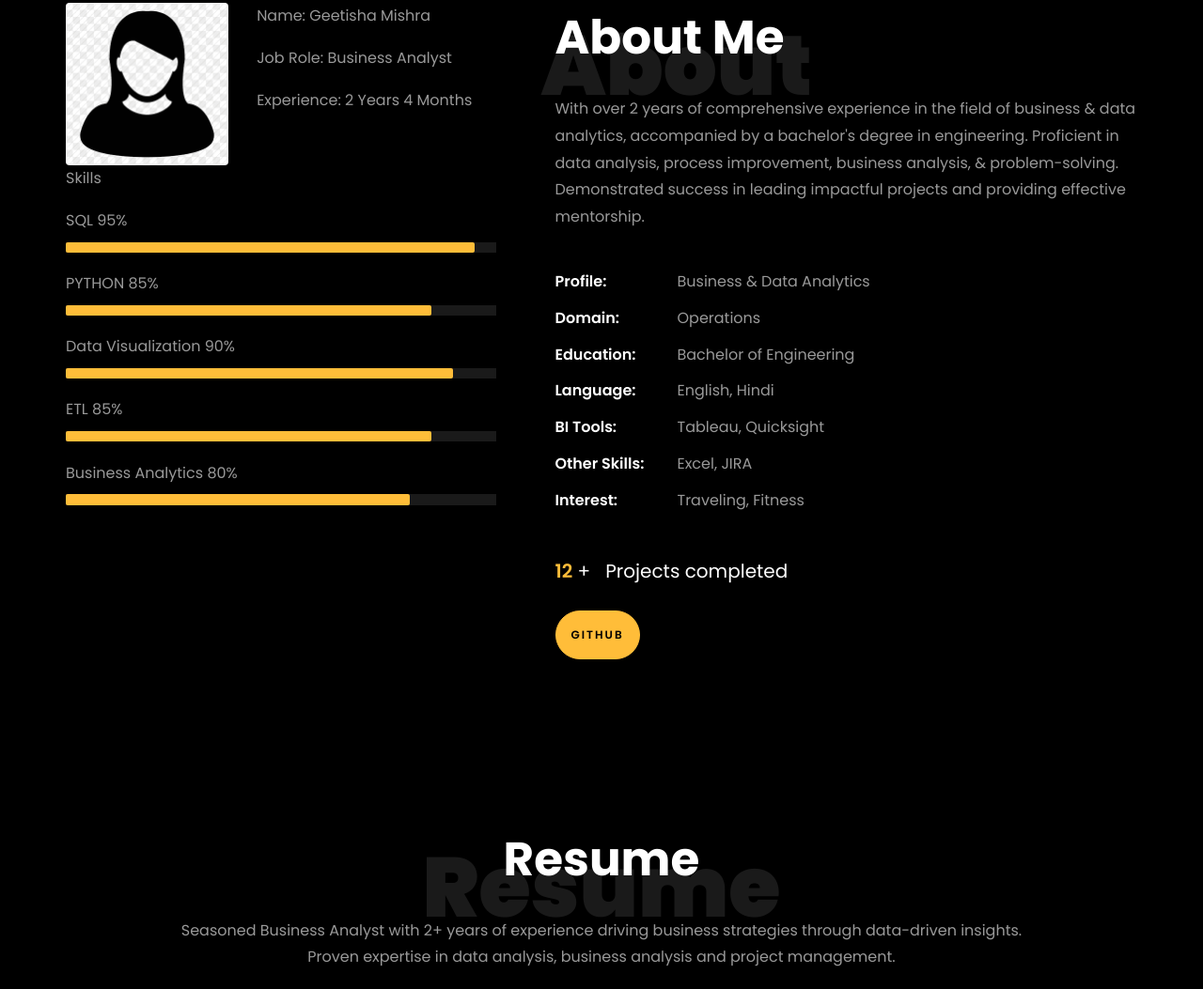
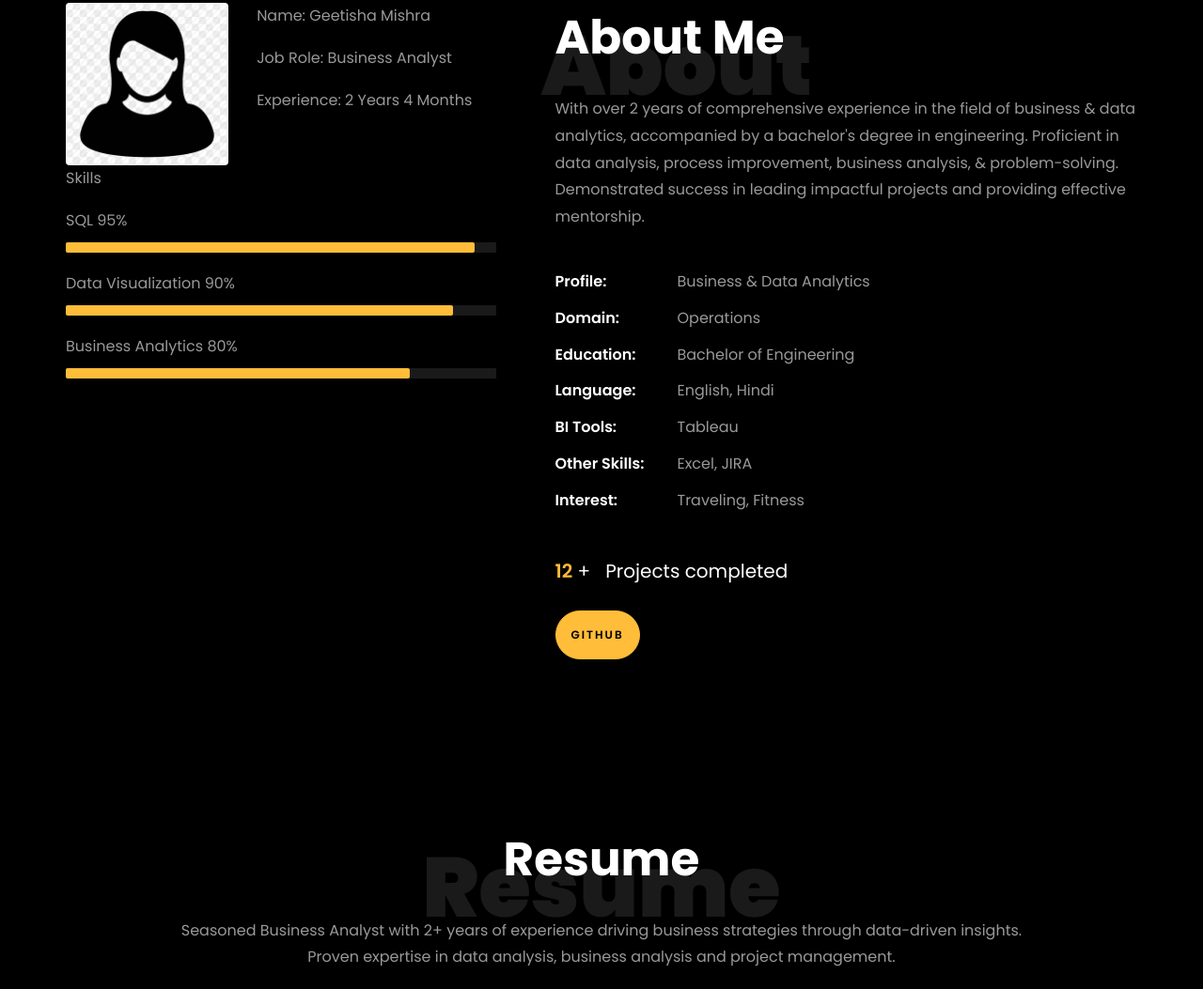
Before and after one commit to geetisha/geetisha.github.io, a plain HTML site: page index.html in a window 1280 px wide. Shown: the part 859-1912 px from the top of the page at 94% size. Drawn offline with Linux system fonts and the light colour scheme; files whose address does not match are found by name.

Commit message:
Add files via upload

```diff
--- a/index.html
+++ b/index.html
@@ -233,11 +233,11 @@
 											aria-valuemax="100"></div>
 									</div>
 
-									<span>PYTHON</span> <span class="pull-right">85%</span>
+									<!-- <span>PYTHON</span> <span class="pull-right">85%</span>
 									<div class="progress">
 										<div class="progress-bar" role="progressbar" style="width: 85%" aria-valuenow="85" aria-valuemin="0"
 											aria-valuemax="100"></div>
-									</div>
+									</div> -->
 
 									<span>Data Visualization</span> <span class="pull-right">90%</span>
 									<div class="progress">
@@ -245,11 +245,11 @@
 											aria-valuemax="100"></div>
 									</div>
 
-									<span>ETL</span> <span class="pull-right">85%</span>
+									<!-- <span>ETL</span> <span class="pull-right">85%</span>
 									<div class="progress">
 										<div class="progress-bar" role="progressbar" style="width: 85%" aria-valuenow="85" aria-valuemin="0"
 											aria-valuemax="100"></div>
-									</div>
+									</div> -->
 
 									<span>Business Analytics</span> <span class="pull-right">80%</span>
 									<div class="progress">
@@ -276,7 +276,7 @@
 									<li class="d-flex"><span>Domain:</span> <span>Operations</span></li>
 									<li class="d-flex"><span>Education:</span> <span>Bachelor of Engineering</span></li>
 									<li class="d-flex"><span>Language:</span> <span>English, Hindi</span></li>
-									<li class="d-flex"><span>BI Tools:</span> <span>Tableau, Quicksight</span></li>
+									<li class="d-flex"><span>BI Tools:</span> <span>Tableau</span></li>
 									<li class="d-flex"><span>Other Skills:</span> <span>Excel, JIRA</span></li>
 									<li class="d-flex"><span>Interest:</span> <span>Traveling, Fitness</span></li>
 
@@ -424,7 +424,7 @@
               </div>
             </div>
           </div>
-          <div class="col-md-4 d-flex ftco-animate">
+          <!-- <div class="col-md-4 d-flex ftco-animate">
           	<div class="blog-entry">
               <a class="block-20 zoom-effect" style="background-image: url('images/proj_3.jpg');">
               </a>
@@ -437,7 +437,7 @@
               </div>
             </div>
           </div>
-        </div>
+        </div> -->
 	<br>
 		<!-- added justify-content-center to center align the last two projects -->
 		<div class="row d-flex justify-content-center">
@@ -452,7 +452,7 @@
 				</div>
 			  </div>
 			</div>
-			<div class="col-md-4 d-flex ftco-animate">
+			<!-- <div class="col-md-4 d-flex ftco-animate">
 				<div class="blog-entry justify-content-end">
 				<a class="block-20 zoom-effect" style="background-image: url('images/proj_5.jpg');">
 				</a>
@@ -464,7 +464,7 @@
 			  </div>
 			</div>
 		 </div>
-	  </div>
+	  </div> -->
     </section>
 
 	<section class="ftco-section ftco-no-pt ftco-no-pb ftco-counter img" id="section-counter">
```
